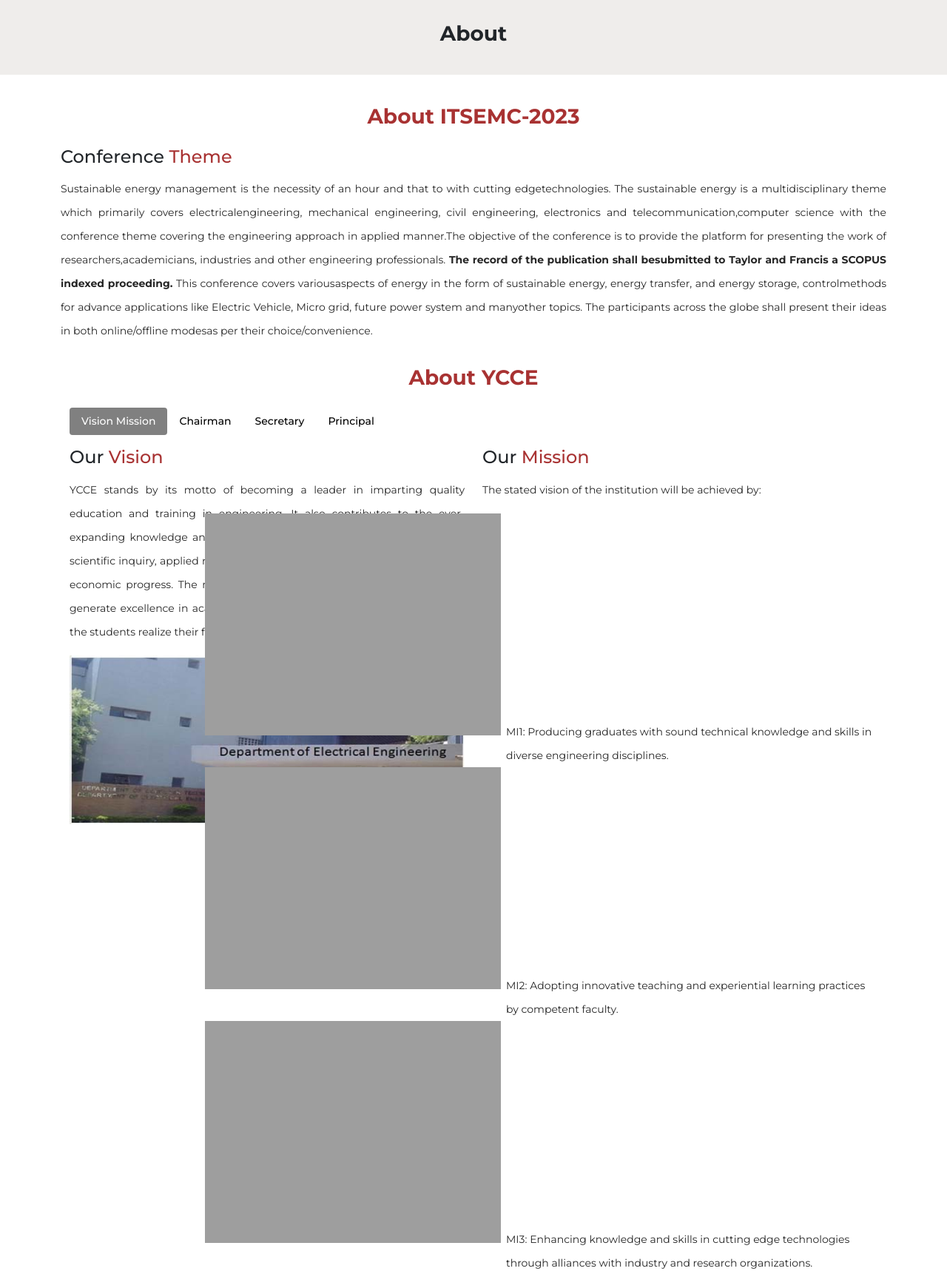
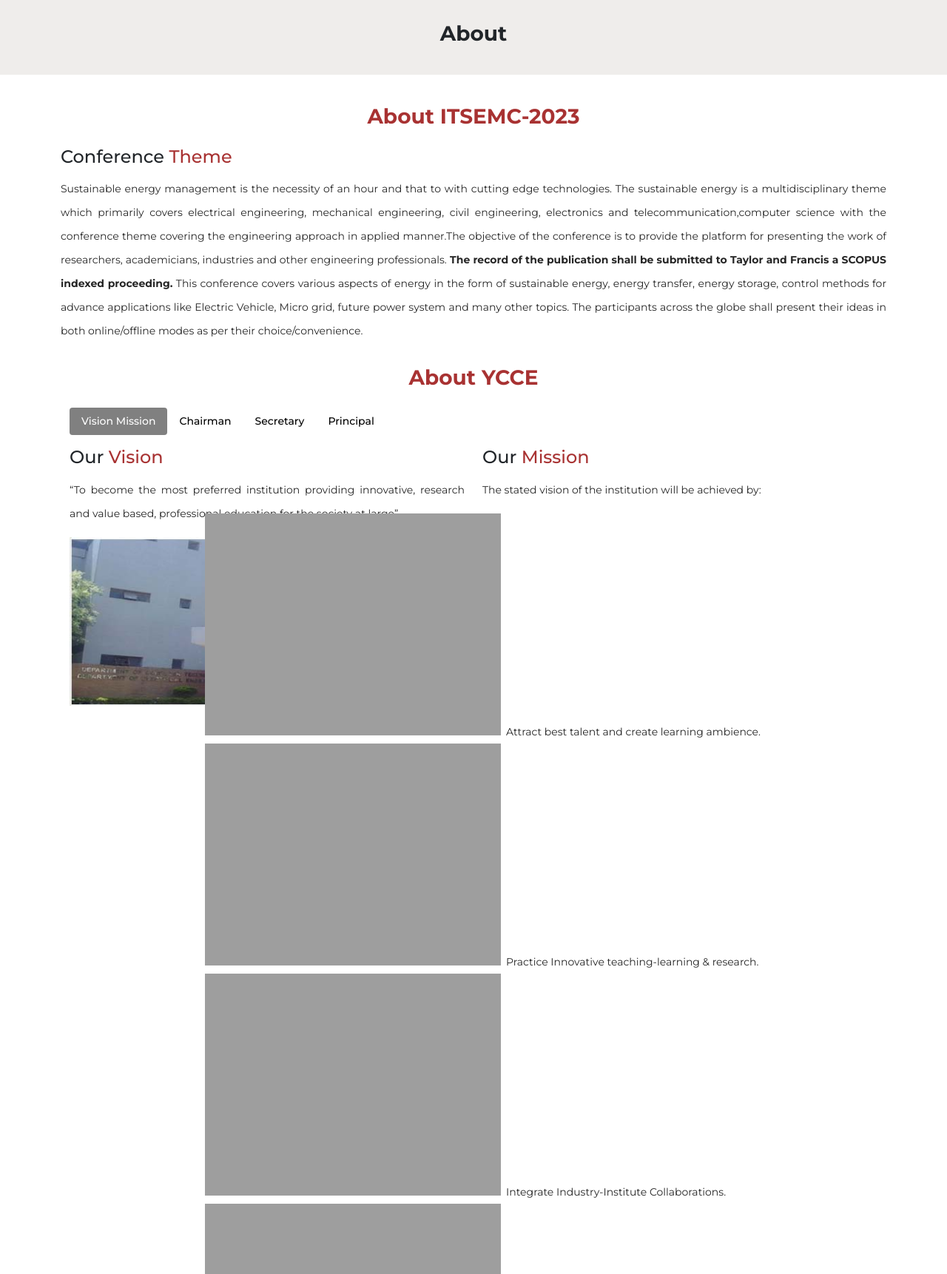
Before and after one commit to gptankit159/Electrical_Conf, a PHP site: page /about.php in a window 1280 px wide. Shown: the part 225-1947 px from the top of the page at 74% size. Run offline with PHP 8.4, Linux system fonts and the light colour scheme.

Commit message:
Updated on 21-02-2023

```diff
--- a/about.php
+++ b/about.php
@@ -28,7 +28,7 @@
     <div class="whitespace15">&nbsp;</div>
     <h4>Conference <span>Theme</span></h4>
     <div class="whitespace5">&nbsp;</div>
-    <p>Sustainable energy management is the necessity of an hour and that to with cutting edgetechnologies. The sustainable energy is a multidisciplinary theme which primarily covers electricalengineering, mechanical engineering, civil engineering, electronics and telecommunication,computer science with the conference theme covering the engineering approach in applied manner.The objective of the conference is to provide the platform for presenting the work of researchers,academicians, industries and other engineering professionals.<b> The record of the publication shall besubmitted to Taylor and Francis a SCOPUS indexed proceeding.</b>  This conference covers variousaspects of energy in the form of sustainable energy, energy transfer, and energy storage, controlmethods for advance applications like Electric Vehicle, Micro grid, future power system and manyother topics. The participants across the globe shall present their ideas in both online/offline modesas per their choice/convenience.</p>
+    <p>Sustainable energy management is the necessity of an hour and that to with cutting edge technologies. The sustainable energy is a multidisciplinary theme which primarily covers electrical engineering, mechanical engineering, civil engineering, electronics and telecommunication,computer science with the conference theme covering the engineering approach in applied manner.The objective of the conference is to provide the platform for presenting the work of researchers, academicians, industries and other engineering professionals.<b> The record of the publication shall be submitted to Taylor and Francis a SCOPUS indexed proceeding.</b>  This conference covers various aspects of energy in the form of sustainable energy, energy transfer, energy storage, control methods for advance applications like Electric Vehicle, Micro grid, future power system and many other topics. The participants across the globe shall present their ideas in both online/offline modes as per their choice/convenience.</p>
     <div class="whitespace15">&nbsp;</div>
   <div class="container middle-content">
     <center>
@@ -55,9 +55,7 @@
           <div class="col-md-6">
             <h4>Our <span> Vision</span></h4>
             <div class="whitespace5">&nbsp;</div>
-            <p>YCCE stands by its motto of becoming a leader in imparting quality education and training in engineering. It also contributes to the ever-expanding knowledge and skills in the professional environment through scientific inquiry,
-              applied research and innovation to play a vital role in socio economic progress. The management and faculty are fully committed to generate excellence in academics and to attain the sacred goal of making the students realize their full
-              potential in all dimensions of their personality.</p>
+            <p>“To become the most preferred institution providing innovative, research and value based, professional education for the society at large”.</p>
             <img src="img/ycce_electrical_engineering.jpg" width="100%">
           </div>
           <div class="col-md-6">
@@ -66,11 +64,10 @@
             <div class="whitespace5">&nbsp;</div>
             <p>The stated vision of the institution will be achieved by:</p>
             <ul class="list_inner">
-              <li>MI1: Producing graduates with sound technical knowledge and skills in diverse engineering disciplines. </li>
-              <li>MI2: Adopting innovative teaching and experiential learning practices by competent faculty.</li>
-              <li>MI3: Enhancing knowledge and skills in cutting edge technologies through alliances with industry and research organizations.</li>
-              <li>MI4: Creating conducive learning environment with state-of-art infrastructure and laboratories.</li>
-              <li>MI5: Inculcating ethical standards among students, both societal and personal through outreach programs.</li>
+              <li>Attract best talent and create learning ambience. </li>
+              <li>Practice Innovative teaching-learning & research. </li>
+              <li>Integrate Industry-Institute Collaborations. </li>
+              <li>Nurture students towards holistic development and choicest career. </li>
             </ul>
           </div>
         </div>
@@ -83,10 +80,13 @@
             <div class="whitespace15">&nbsp;</div>
             <p>
             <img src="img/Datta Meghe.jpg" width="280" style="float: left; margin-right: 20px;">
-              The one man, whose vision changed millions of lives for the better, forever is Shri Dattaji Meghe. an of humble origins, his even humbler demeanor, belies his gigantic achievements. He has toiled day and night for overades to bring health, education, prosperity and happiness to one of the most backward regions of the country.
-              He is in active public life for more than 39 years. He was member of Parliament in Lok Sabha for four terms, out of which three term were consecutive & was member of parliament in Rajya Sabha for one term & handled different portfolios as a Cabinet and State Minister. He strongly believes that quality Education & Health only can bring about true transformation of the huge human resources of our nation. Under his visionary leadership, the Institutions have grown qualitatively and all the eligible Institutions are quality assured by the respective accrediting agency. The result is the multifaceted Meghe group with interests in Health Care, Realty & Infrastructure, Information Technology, Banking  & Textiles in the co-operative sector as well as major initiatives in the CSR sector. But it is education that has always been the sheet anchor of the Meghe Group, for it firmly believes that only education has the transformative potential to make India a developed nation. What was started with a single small instituts colossal enterprise, from pre-nursery to Ph.D; Meghe Group straddles the powerhouse of education.
-              Shri Datta Meghe's pre-occupation with superior quality transcends into education. He insistero cest faculties, well equipped labs, etc. and providing best of amenities to the students. His efforts have brought the fruitful result as we
-              see them today.
+            Hon'ble Shri Dattaji Meghe is the architect of Nagar Yuwak Shikshan Santha, Nagpur. He has been the guiding star in spreading the light of education. His can-do-more attitude brought about an intellectual revolution that has transformed the social, educational, economic and cultural life of rural Maharashtra. <br>
+
+            One lamp that lit strongly and firmly with a great vision of spreading the light of wisdom is our Hon'ble Shri Dattaji Meghe, the Chairman of Nagar Yuwak Shikshan Sanstha & Founder Chancellor of Datta Meghe Institute of Medical Sciences is in active public life for more than 45 years. He represented the people of Maharashtra in Lok Sabha for 3 consecutive terms & was the Member of Parliament (Rajya Sabha). <br>
+
+            He strongly believed that quality Education & Health can only bring the true transformation of the huge human resources of our nation. <br>
+
+            In pursuit of our Chairman's social commitment, a modest beginning was made by starting a small educational institute almost 40 years ago, which has grown up into an educational empire covering almost all faculties of education spread all over Maharashtra state.
             </p>
 
 
@@ -98,24 +98,23 @@
         <div class="row">
           <div class="col-sm-12">
             <div class="whitespace25">&nbsp;</div>
-            <h5>Shri Sameer Meghe - <span>Secretary</span></h5>
+            <h5>Shri. Ravi D. Meghe - <span>Secretary</span></h5>
             <div class="whitespace15">&nbsp;</div>
-            <p><img src="img/sameer Meghe.jpeg" width="300" style="float: left; margin-right: 20px;">
-              Secretary, Nagar Yuwak Shikshan Sanstha Treasurer, Datta Meghe Institute of Medical Sciences Ex MLC, Maharashtra State Shri Sagar Meghe personifies the concept of inclusive leadership in totality. As a leader he creates an atmosphere to stimulate diverse thinking perspectives and to converge them towards the common goals. He shoulders the responsibility of quantitative and qualitative expansion of different Educational Institutions under Meghe Group. His devout commitment towards quality education has carved a niche for Meghe Group of Educational Institutions in Vidarbha region and has earned a sterling reputation in education circles. For him education is the transformative tool for propelling inclusive society growth. His unflinching conviction for quality Education has been validated by different agencies like NABET, NBA & NAAC time and again. He believes that continuous improvement with constant innovation in the Teaching Learning process will bring in reformative change in the Education in the long run. While he set his eyes constantly on the goals for future; simultaneously he is constantly aware of the responsibilities he has to shoulder to carry on the heritage of Meghe Group.
+            <p><img src="img/shri_ravi_d_meghe2.png" width="200" style="float: left; margin-right: 20px;">
+              Secretary Nagar Yuwak Shikshan Sanstha. A Nation is built only by educated and qualified youth with determination, confidence and dedication. Above quote aptly fits the young and dynamic Leader Shri. Ravi Meghe. His long term vision and belief in the use of innovative practices maintains the flavour of dynamism in Meghe Group of Institutions. He believes that Education stimulates young minds and makes them the change leader which is the priority for the nation today. He is instrumental in creating the blueprint for the growth path of Meghe Group of Institutions and converting that into reality.
             </p>
-
-
           </div>
 
         </div>
         <div class="row py-3">
           <div class="col-sm-12">
             <div class="whitespace25">&nbsp;</div>
-            <h5>Shri Sagar Meghe - <span>Secretary</span></h5>
+            <h5>Shri Sameer Meghe - <span>Treasurer</span></h5>
             <div class="whitespace15">&nbsp;</div>
-            <p><img src="img/sagar meghe (1).jpg" width="300" style="float: left; margin-right: 20px;">
-              Secretary, Datta Meghe Institute of Medical Sciences Treasurer, Nagar Yuwak Shikshan Sanstha MLA, Maharashtra State A Nation is built only by educated and qualified youth with determination, confidence and dedication. Above quote aptly fits the young and dynamic Leader Shri Sameer Meghe. His long term vision and belief in the use of innovative practices maintains the flavour of dynamism in Meghe Group of Educational Institutions. He believes that Education stimulates young minds and makes them the change leader which is the priority for the nation today. He is instrumental in creating the blueprint for the growth path of Meghe Group of Institutions and converting that into reality.
+            <p><img src="img/shri_sameer_meghe.jpg" width="200" style="float: left; margin-right: 20px;">
+            Treasurer, Nagar Yuwak Shikshan Sanstha, MLA - Hingna constituency Nagpur, Maharashtra State Shri Sameer Meghe personifies the concept of inclusive leadership in totality. As a leader he creates an atmosphere to stimulate diverse thinking perspectives and to converge them towards the common goals. He shoulders the responsibility of quantitative and qualitative expansion of different Educational Institutions under Meghe Group. His devout commitment towards quality education has carved a niche for Meghe Group of Institutions in Vidarbha region and has earned a sterling reputation in education circles. For him education is the transformative tool for propelling inclusive society growth. His unflinching conviction for quality Education has been validated by different agencies like NBA & NAAC again and again. He believes that continuous improvement with constant innovation in the Teaching Learning process will bring in reformative change in the Education in the long run. While he set his eyes constantly on the goals for future; simultaneously he is constantly aware of the responsibilities he has to shoulder to carry on the heritage of Meghe Group.
             </p>
+
           </div>
 
         </div>
@@ -127,13 +126,13 @@
             <h5>Dr.U.P. Waghe - <span>Principal</span></h5>
             <div class="whitespace15">&nbsp;</div>
             <p><img src="img/UPWaghe.jpg" width="280" style="float: left; margin-right: 20px;">
-            I welcome one and all to <b>An International Conference On RECENT ADVANCES IN MATERIALS, MANUFACTURING AND MACHINE LEARNING</b> at Yeshwantrao Chavan College of Engineering, Nagpur, an autonomous institution affiliated to RTM Nagpur University. YCCE is committed in providing quality/relevant education and to enhance its practices by applying Best National and International practices.
+            I welcome one and all to Yeshwantrao Chavan College of Engineering, Nagpur, an autonomous institution affiliated to RTM Nagpur University. YCCE is committed in providing quality/relevant education and to enhance its practices by applying Best National and International practices.
 
-            The Technological revolution and the forces of globalization are changing the very functioning of the organizations significantly in recent years. We at YCCE are alive to these changes and taking all the steps to mould our products accordingly.
+            The Technological revolution and the forces of globalization are changing the very functioning of the organizations significantly in recent years. We at YCCE are alive to these changes and taking all the steps to mould our students accordingly.
 
-            We strive for search results continuously to enable our students to move forward and confidently to embrace change rather than follow; to innovate rather than stagnate and to initiate rather merely respond thereby to become efficient technocrats and dynamic entrepreneurs.
+            We strive for best results continuously, to enable our students to move forward and confidently to embrace change rather than follow; to innovate rather than stagnate and to initiate rather merely respond thereby to become efficient technocrats and dynamic entrepreneurs.
 
-            We are committed to have an environment which provides expanded employment opportunities to our students and enriched knowledge base to our faculty. We are happy to observe that employers' interest in YCCE is very high as evidenced by the excellent placement opportunities offered to our students in a number of industries & organizations.
+            We are committed to have an environment which provides expanded employment opportunities to our students and enriched knowledgebase to our faculty. We are happy to observe that employers' interest in YCCE is very high as evidenced by the excellent placement opportunities offered to our students in a number of industries & organizations.
             </p>
 
 
--- /dev/null
+++ b/notes.txt
@@ -0,0 +1 @@
+about page- Taylor and Francis
```
Also changed, not shown: committees.php (+26 -10 lines), contactus old.php (added, +30 -0 lines), contactus.php (+50 -7 lines), home.php (+2 -5 lines), img/shri_ravi_d_meghe.jpg (added), img/shri_ravi_d_meghe2.png (added), img/shri_sameer_meghe.jpg (added).
